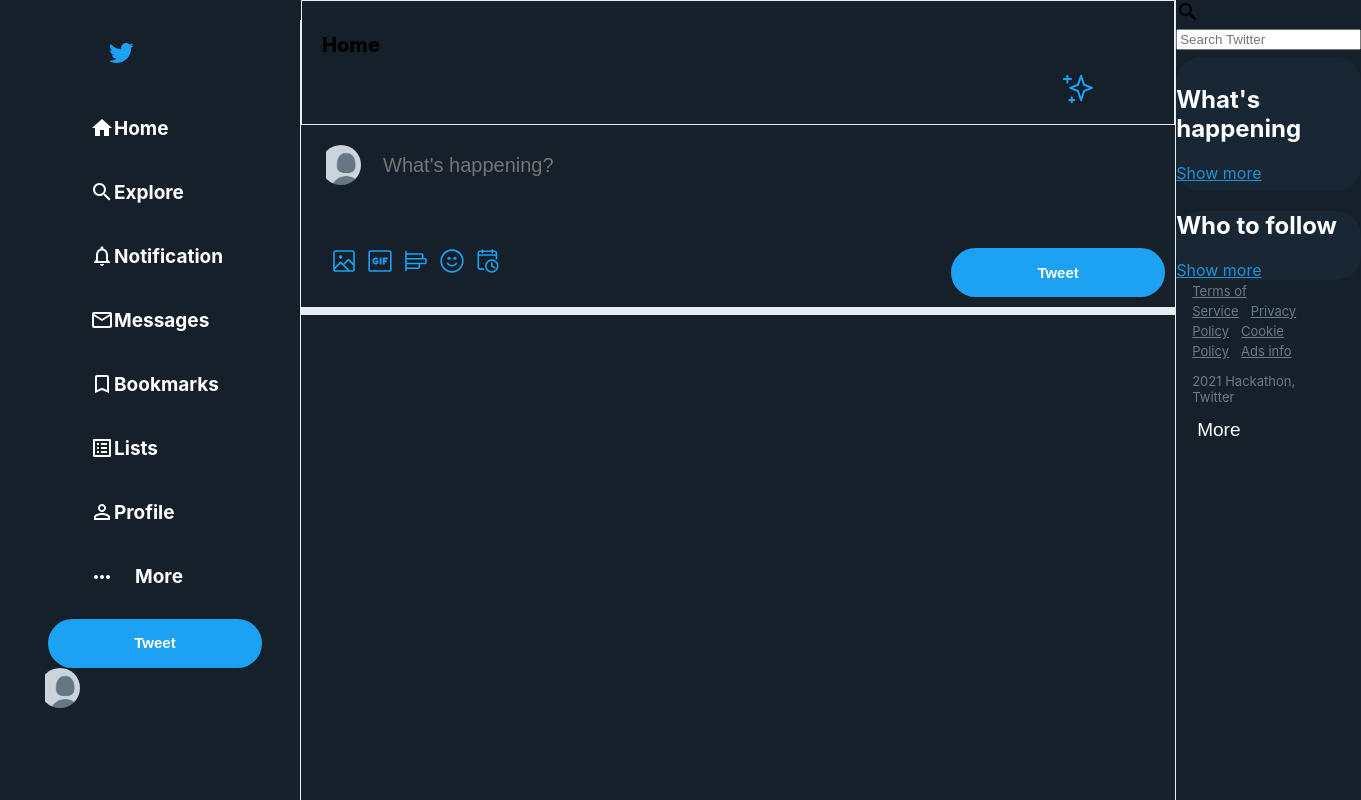
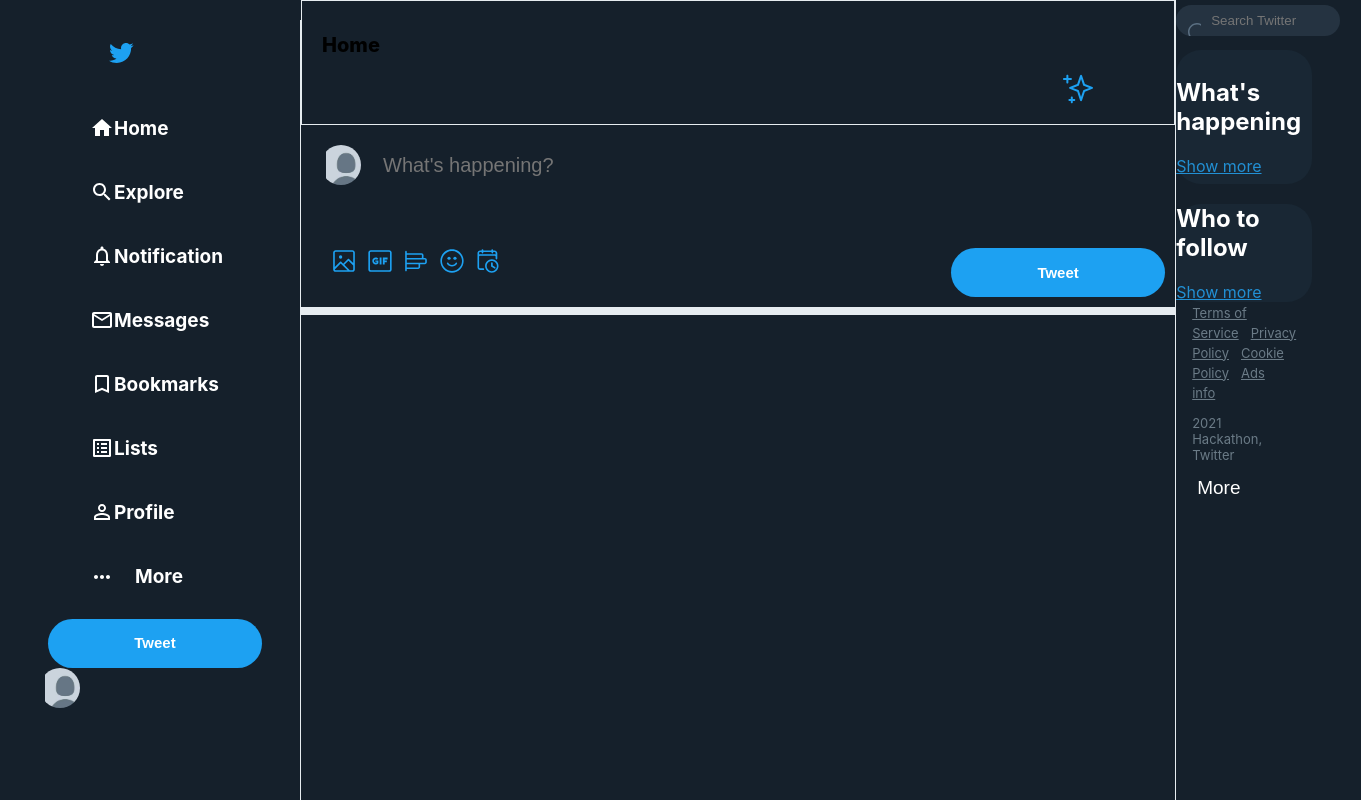
Before and after one commit to netty-carroll/hackathon-twitter, a React (Create React App) app: page / in a window 1280 px wide. Shown: the whole page, 1361 px wide, since content can reach past the window. Built offline with nearby package versions, Linux system fonts and the light colour scheme.

Commit message:
minor changes to widget css

```diff
--- a/src/components/widgets.css
+++ b/src/components/widgets.css
@@ -12,9 +12,19 @@
 .widgets_input {
     display: flex;
     align-items: center;
+    justify-content: center;
     background-color: var(--twitter-background);
     padding: 10px;
     border-radius: 20px;
     margin-top: 10px;
     margin-left: 20px;
 }
+
+.widgetContainer {
+    margin-top: 15px;
+    margin-left: 20px;
+    padding: 20px;
+    border-radius: 20px;
+    display: flex;
+    justify-content: center;
+}
--- a/src/components/widgets.js
+++ b/src/components/widgets.js
@@ -4,20 +4,17 @@
 import WhoToFollow from './whotofollow';
 import RightSectMore from './rightSectMore';
 import TwitterFooter from './footer'
-import SearchIcon from '@material-ui/icons/Search';
+
 function widgets() {
     return (
         <div className="widgets">
-          <div className="widgets_input">
-          <SearchIcon className="widgets_searchIcon" />
-          <input placeholder="Search Twitter" type="text" />
-          </div>
-        <div className ="moveRight">
+
+        <Searchbar />
+        <div className="widgetContainer">
         <WhatsHappening />
         <WhoToFollow />
         <TwitterFooter />
         <RightSectMore />
-
         </div>
         </div>
     )
```
